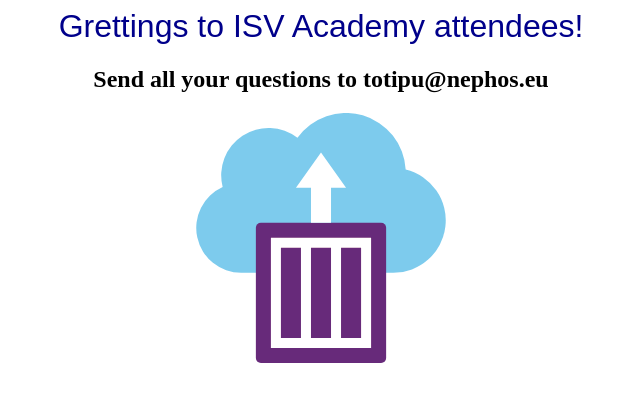
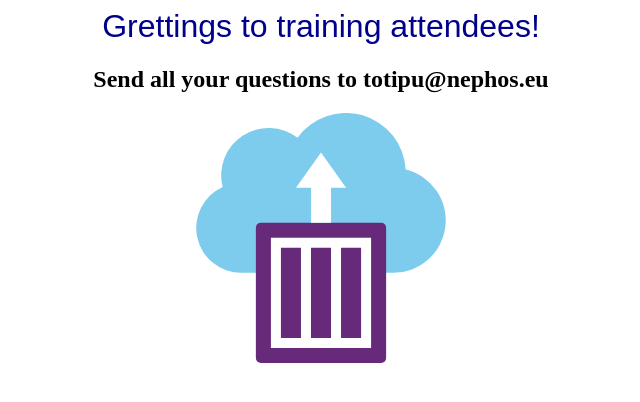
Before and after one commit to totipu/cn-hello-docker, a website: page app/index.html in a window 1280 px wide. Shown: the whole page, without its empty margins (319-959 px from the left). Drawn offline with Linux system fonts and the light colour scheme.

Commit message:
Update index.html

```diff
--- a/app/index.html
+++ b/app/index.html
@@ -13,7 +13,7 @@ h1 {
 <body>
 
 <div align="center">
-<h1>Grettings to ISV Academy attendees!</h1>
+<h1>Grettings to training attendees!</h1>
 <h2>Send all your questions to totipu@nephos.eu</h2>
 <svg id="Layer_1" data-name="Layer 1" xmlns="http://www.w3.org/2000/svg" viewBox="0 0 49.8 49.9" width="250px" height="250px">
   <title>ContainerInstances_rgb_UI</title>
```
